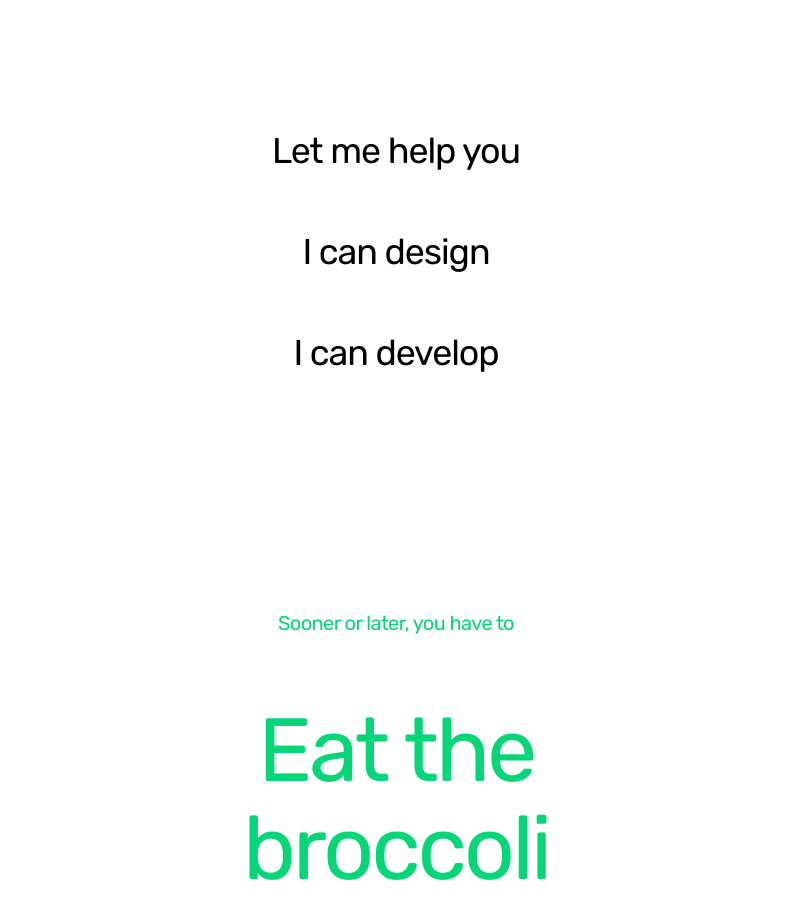
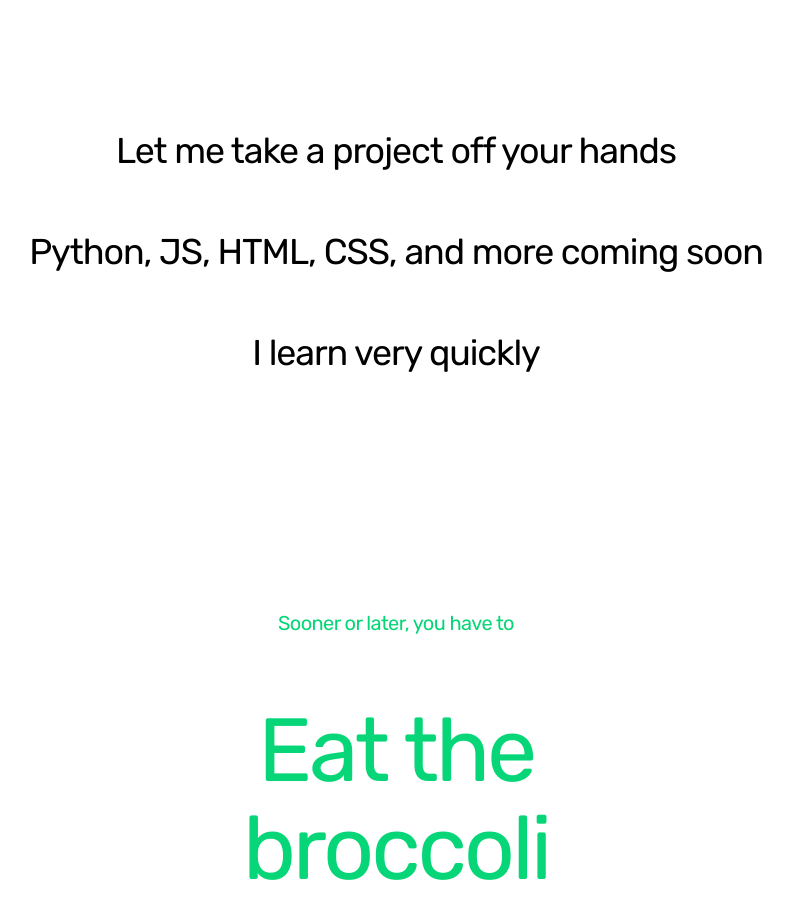
Before and after one commit to justinpotts/chorus-intern, a plain HTML site: page index.html in a window 1280 px wide. Shown: the part 2560-3461 px from the top of the page, without its empty margins (244-1037 px from the left). Drawn offline with Linux system fonts and the light colour scheme.

Commit message:
Update some wording

```diff
--- a/index.html
+++ b/index.html
@@ -30,9 +30,9 @@
     <div class="lifeIsBusyText full-bleed-bg vertically-center-children fw-regular bg-black text-white mt-medium">
       <p>Work can be busy</p>
     </div>
-    <p class="fs-regular mt-medium">Let me help you</p>
-    <p class="fs-regular mt-xsmall">I can design</p>
-    <p class="fs-regular mt-xsmall">I can develop</p>
+    <p class="fs-regular mt-medium">Let me take a project off your hands</p>
+    <p class="fs-regular mt-xsmall">Python, JS, HTML, CSS, and more coming soon</p>
+    <p class="fs-regular mt-xsmall">I learn very quickly</p>
     <p class="soonerLaterText fs-small text-green mt-large">Sooner or later, you have
       <nbsp>to</nbsp>
     </p>
@@ -41,8 +41,7 @@
     <p class="fs-small mt-large">It will be hard,
       <br>but I'm up for a challenge</p>
     <div class="floating-bg vertically-center-children bg-blue text-blue mt-large">
-      <p>Help your team
-        <br>Help yourself</p>
+      <p>Help me <br>Help you</p>
     </div>
     <p class="fs-regular mt-medium">I will be challenged</p>
     <p class="fs-regular mt-xsmall">I will learn</p>
@@ -56,16 +55,14 @@
     <img class="arrow mt-regular" src="assets/images/arrow.svg" alt="Black arrow pointing down">
     <p class="fs-regular mt-small">Hours per day</p>
     <div class="floating-bg vertically-center-children bg-red text-red mt-medium">
-      <p>I will work
-        <br>For $0 </p>
+      <p>I will work <br>For $0 </p>
     </div>
     <p class="fs-regular mt-medium"><a href="https://www.dropbox.com/s/m9d6taarndq3pqa/Justin%20Potts%20-%20Chorus%20Resume.pdf?dl=0">Software Engineering Intern at Mozilla</a></p>
     <p class="fs-regular mt-xsmall"><a href="https://www.dropbox.com/s/m9d6taarndq3pqa/Justin%20Potts%20-%20Chorus%20Resume.pdf?dl=0">Software Engineering Intern at OU</a></p>
     <p class="fs-regular mt-xsmall"><a href="mailto:justin@garblemasher.com?subject=Re:%20Chorus%20Summer%20Internship">Software Engineering Intern at Chorus?</a></p>
     <!-- Verify correct link -->
     <img class="emoji mt-regular" src="assets/images/emoji-flexedBicep.png" alt="Flexed bicep emoji">
-    <p class="fs-large lh-tighter fw-bold text-green mt-medium">What do
-      <br>you say?</p>
+    <p class="fs-large lh-tighter fw-bold text-green mt-medium">What do <br>you say?</p>
     <p class="fs-regular text-green mt-regular"><a href="mailto:justin@garblemasher.com?subject=Re:%20Chorus%20Summer%20Internship">Contact me.</a></p>
   </main>
   <footer>
```
